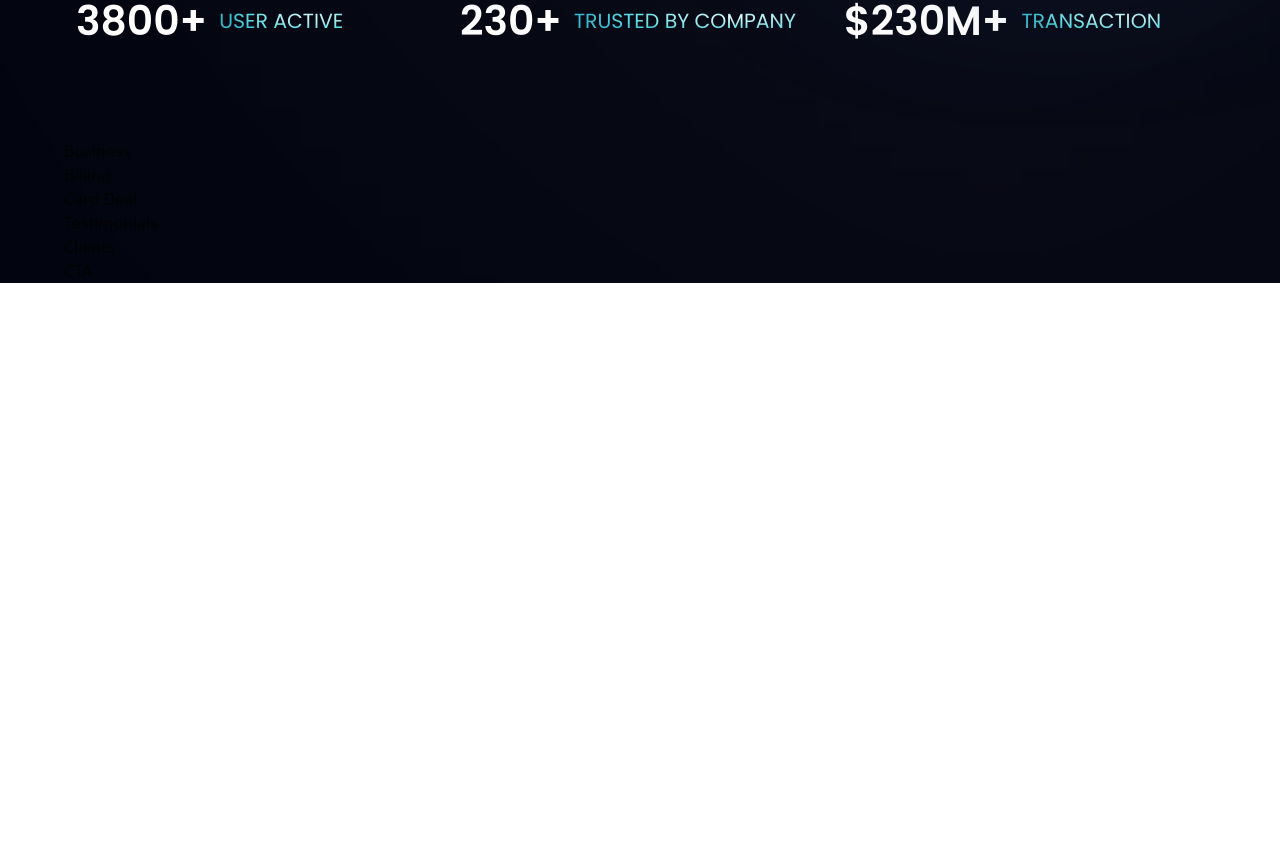
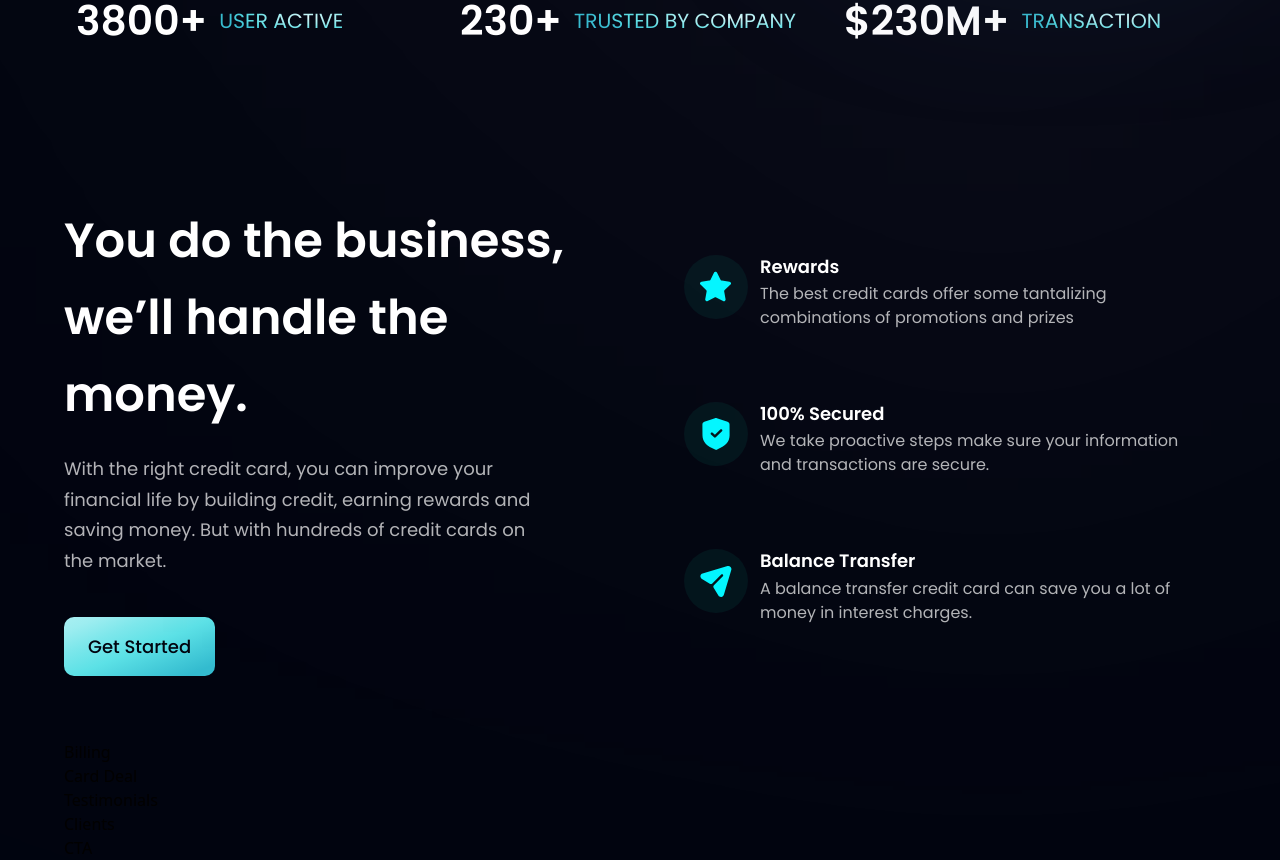
Before and after one commit to kirubelbytes/Bank-landing-page, a React (Vite) app: page / in a window 1280 px wide. Shown: the part 806-1666 px from the top of the page. Before the commit the page ends 1089 px from the top, so only its background shows below. Built offline with nearby package versions, Linux system fonts and the light colour scheme.

Commit message:
feat(Business) : Complete business component

```diff
--- a/src/components/Business.jsx
+++ b/src/components/Business.jsx
@@ -1,11 +1,45 @@
-import React from 'react'
+import { features } from "../constants";
+import styles, { layout } from "../style";
+import Button from "./Button";
 
-const Business = () => {
-  return (
-    <div>
-      Business
+const FeatureCard = ({ icon, title, content, index }) => (
+  <div className={`flex flex-row p-6 rounded-[20px] ${index !== features.length - 1 ? "mb-6" : "mb-0"} feature-card`}>
+    <div className={`w-[64px] h-[64px] rounded-full ${styles.flexCenter} bg-dimBlue`}>
+      <img src={icon} alt="star" className="w-[50%] h-[50%] object-contain" />
     </div>
-  )
-}
+    <div className="flex-1 flex flex-col ml-3">
+      <h4 className="font-poppins font-semibold text-white text-[18px] leading-[23.4px] mb-1">
+        {title}
+      </h4>
+      <p className="font-poppins font-normal text-dimWhite text-[16px] leading-[24px]">
+        {content}
+      </p>
+    </div>
+  </div>
+);
 
-export default Business
+const Business = () =>  (
+  <section id="features" className={layout.section}>
+    <div className={layout.sectionInfo}>
+      <h2 className={styles.heading2}>
+        You do the business, <br className="sm:block hidden" /> we’ll handle
+        the money.
+      </h2>
+      <p className={`${styles.paragraph} max-w-[470px] mt-5`}>
+        With the right credit card, you can improve your financial life by
+        building credit, earning rewards and saving money. But with hundreds
+        of credit cards on the market.
+      </p>
+
+      <Button styles={`mt-10`} />
+    </div>
+
+    <div className={`${layout.sectionImg} flex-col`}>
+      {features.map((feature, index) => (
+        <FeatureCard key={feature.id} {...feature} index={index} />
+      ))}
+    </div>
+  </section>
+);
+
+export default Business;
--- /dev/null
+++ b/src/components/Button.jsx
@@ -0,0 +1,9 @@
+import React from "react";
+
+const Button = ({ styles }) => (
+  <button type="button" className={`py-4 px-6 font-poppins font-medium text-[18px] text-primary bg-blue-gradient rounded-[10px] outline-none ${styles}`}>
+    Get Started
+  </button>
+);
+
+export default Button;
```
